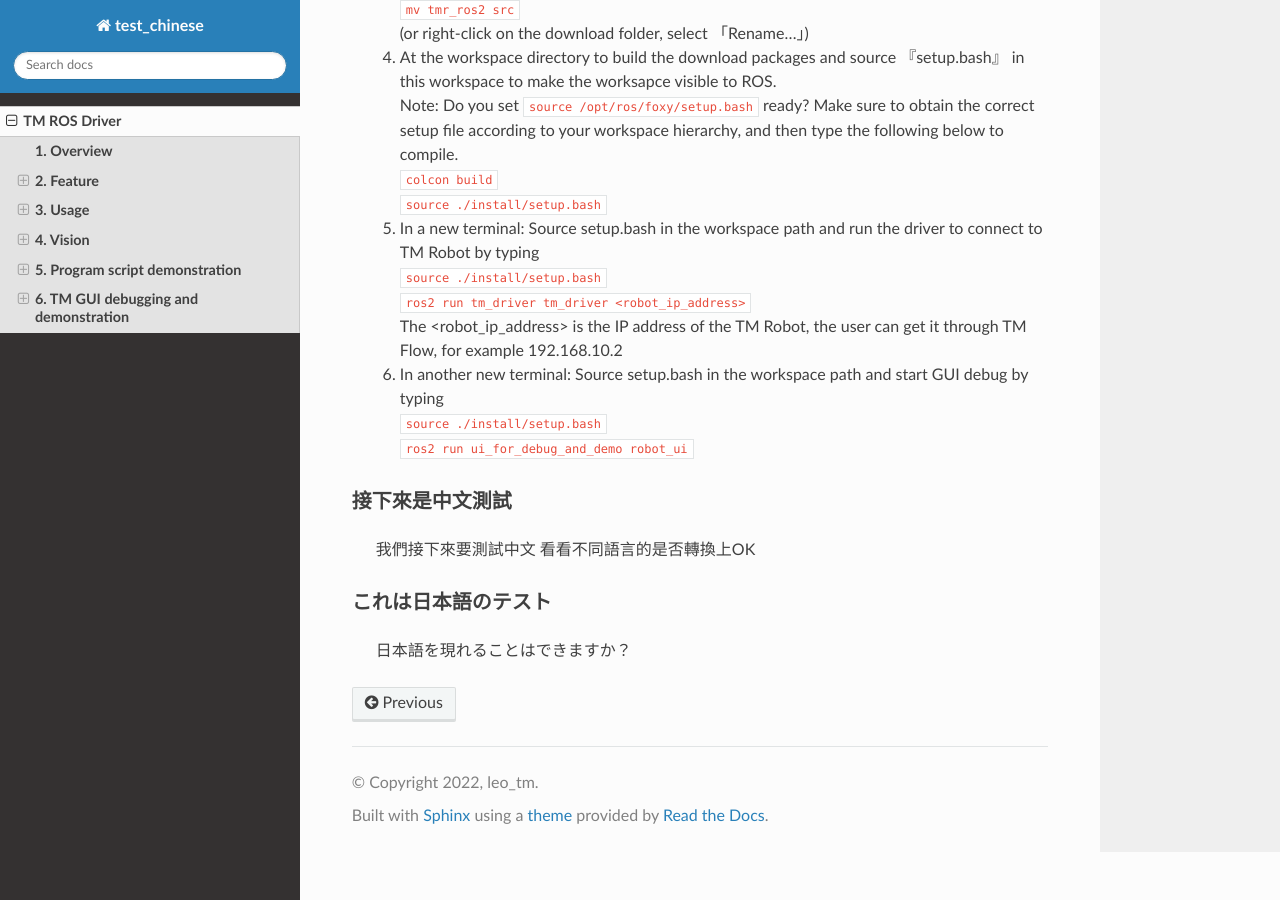
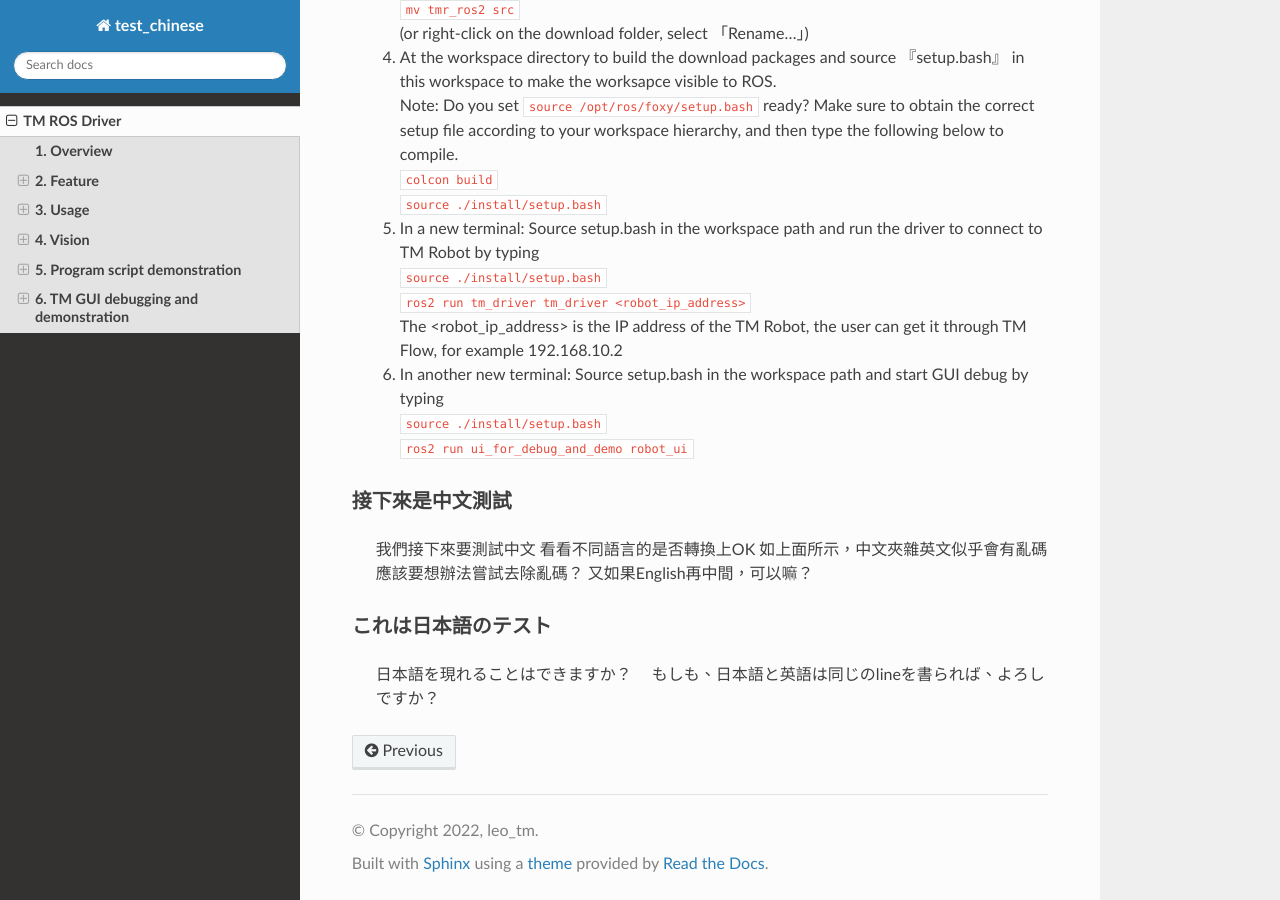
Before and after one commit to leoWuTmRobot/chinese_sphinx_test, a Sphinx documentation site: the page built from source/tm_test/contents.md, in a window 1280 px wide and 900 px high, scrolled down 17484 px. Built offline with Sphinx 7.4.7 and the Read the Docs theme 2.0.0, drawn with Linux system fonts in a browser that asks for light colours; pages that are not in the unit, such as notebooks, are missing from menus.

Commit message:
add check pdf

```diff
--- a/source/tm_test/contents.md
+++ b/source/tm_test/contents.md
@@ -384,6 +384,10 @@ The <robot_ip_address> is the IP address of the TM Robot, the user can get it th
 ### 接下來是中文測試
 > 我們接下來要測試中文
 > 看看不同語言的是否轉換上OK
+> 如上面所示，中文夾雜英文似乎會有亂碼
+> 應該要想辦法嘗試去除亂碼？
+> 又如果English再中間，可以嘛？
 
 ### これは日本語のテスト
 >　日本語を現れることはできますか？
+>　もしも、日本語と英語は同じのlineを書られば、よろしですか？
```
